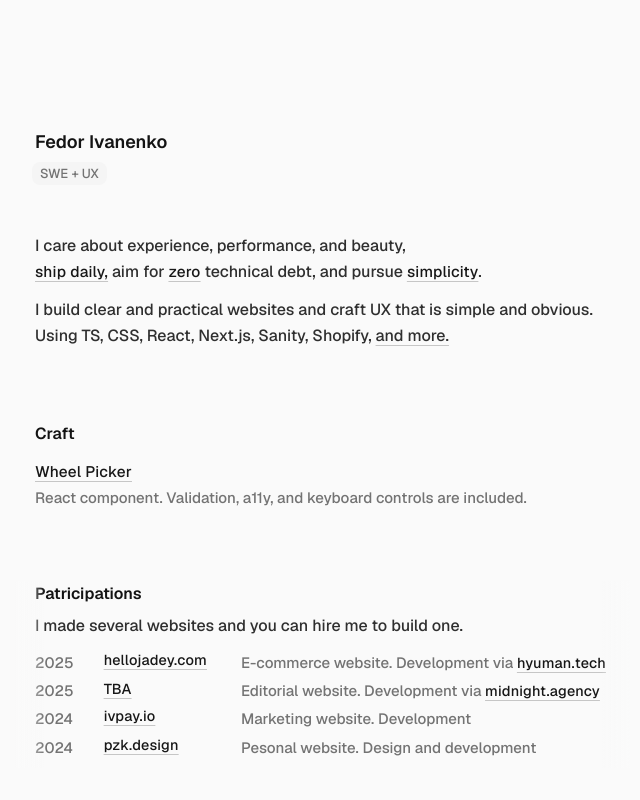
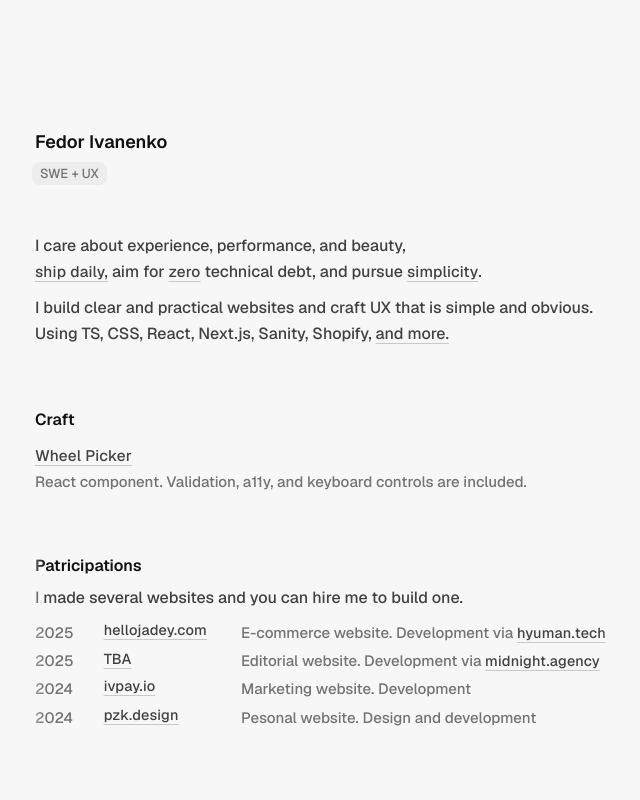
Before and after one commit to fedorivanenko/fedor-ivanenko-personal-website, a Next.js app: page / in a window 1280 px wide. Shown: the top 800 px of the page, without its empty margins (317-957 px from the left). Built offline with nearby package versions, Linux system fonts and the light colour scheme.

Commit message:
theme tweakin

```diff
--- a/app/globals.css
+++ b/app/globals.css
@@ -6,26 +6,26 @@
 @custom-variant dark (&:is(.dark *));
 
 :root {
-  --background: oklch(0.985 0 0);
-  --foreground: oklch(0.185 0 0);
-  --card: oklch(1 0 0);
+  --background: oklch(0.975 0 0);
+  --foreground: oklch(0.175 0 0);
+  --card: oklch(0.985 0 0);
   --card-foreground: oklch(0.145 0 0);
-  --card-border: oklch(0.922 0 0);
+  --card-border: oklch(0.865 0 0);
   --popover: oklch(1 0 0);
   --popover-foreground: oklch(0.145 0 0);
-  --primary: oklch(0.205 0 0);
+  --primary: oklch(0.375 0 0);
   --primary-foreground: oklch(0.985 0 0);
-  --secondary: oklch(0.97 0 0);
-  --secondary-foreground: oklch(0.305 0 0);
-  --muted: oklch(0.97 0 0);
-  --muted-foreground: oklch(0.556 0 0);
-  --accent: oklch(0.97 0 0);
+  --secondary: oklch(0.965 0 0);
+  --secondary-foreground: oklch(0.375 0 0);
+  --muted: oklch(0.945 0 0);
+  --muted-foreground: oklch(0.555 0 0);
+  --accent: oklch(0.865 0 0);
   --accent-foreground: oklch(0.205 0 0);
-  --destructive: oklch(0.577 0.245 27.325);
-  --destructive-foreground: oklch(0.577 0.245 27.325);
-  --border: oklch(0.922 0 0);
-  --input: oklch(0.922 0 0);
-  --ring: oklch(0.708 0 0);
+  --destructive: oklch(0.577 0.25 26);
+  --destructive-foreground: oklch(0.975 0 0);
+  --border: oklch(0.865 0 0);
+  --input: oklch(0.865 0 0);
+  --ring: oklch(0.708 0.25 227);
   --chart-1: oklch(0.646 0.222 41.116);
   --chart-2: oklch(0.6 0.118 184.704);
   --chart-3: oklch(0.398 0.07 227.392);
@@ -157,7 +157,7 @@
     @apply w-full pt-16 lg:pt-32 flex flex-col max-w-screen-lg lg:grid lg:grid-cols-[auto_var(--content-width)_auto] gap-x-1 mx-auto px-5
   }
   article {
-    @apply space-y-12 sm:space-y-18 animation-container col-start-2 max-w-[var(--content-width)] w-full mx-auto lg:mx-0
+    @apply space-y-12 sm:space-y-15 dark:sm:space-y-18 animation-container col-start-2 max-w-[var(--content-width)] w-full mx-auto lg:mx-0
   }
   header {
     @apply animate-blur-fade stagger-0 max-w-(--content-width) w-full lg:w-auto mx-auto lg:mx-0  px-2.5 lg:px-0 mb-16 translate-y-0.5
@@ -175,10 +175,10 @@
     @apply leading-relaxed
   }
   .prose-short {
-    @apply space-y-3 dark:space-y-3.5;
+    @apply space-y-2.5 dark:space-y-3.5;
   }
   .prose-long {
-    @apply space-y-3 dark:space-y-4 md:space-y-4 dark:md:space-y-5;
+    @apply space-y-2.5 dark:space-y-4 md:space-y-3.5 dark:md:space-y-5;
   }
   p code, li code {
     @apply text-xs text-foreground rounded-sm bg-card px-1 py-0.5 break-words whitespace-pre-wrap border border-card-border
```
